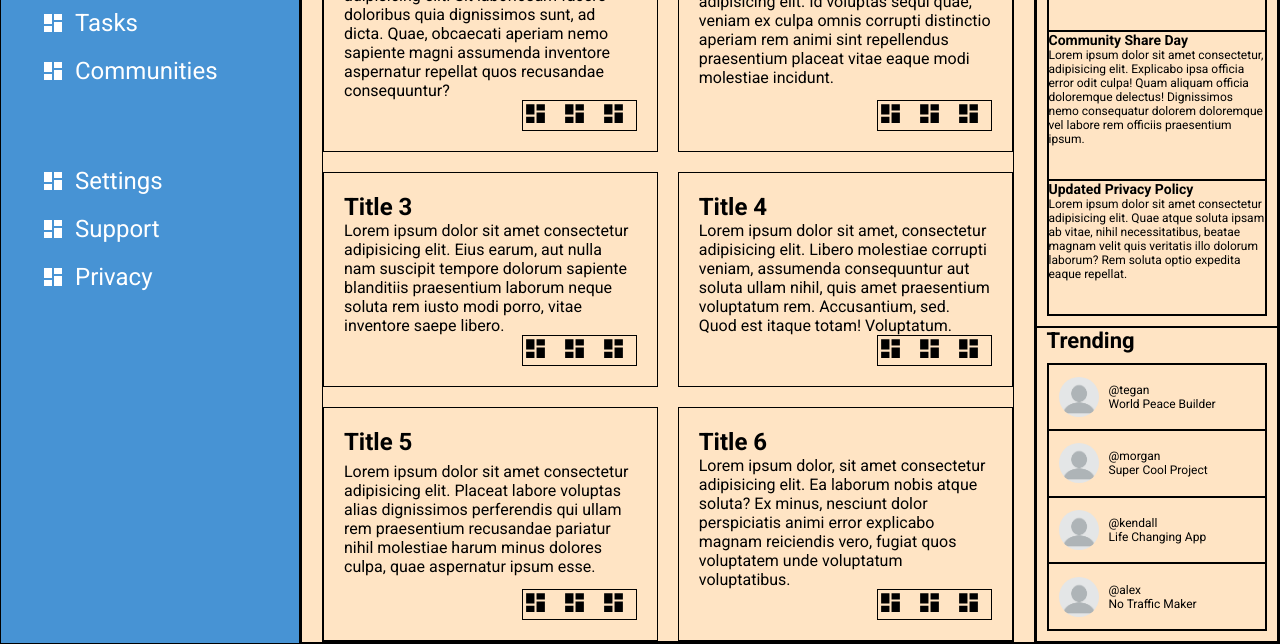
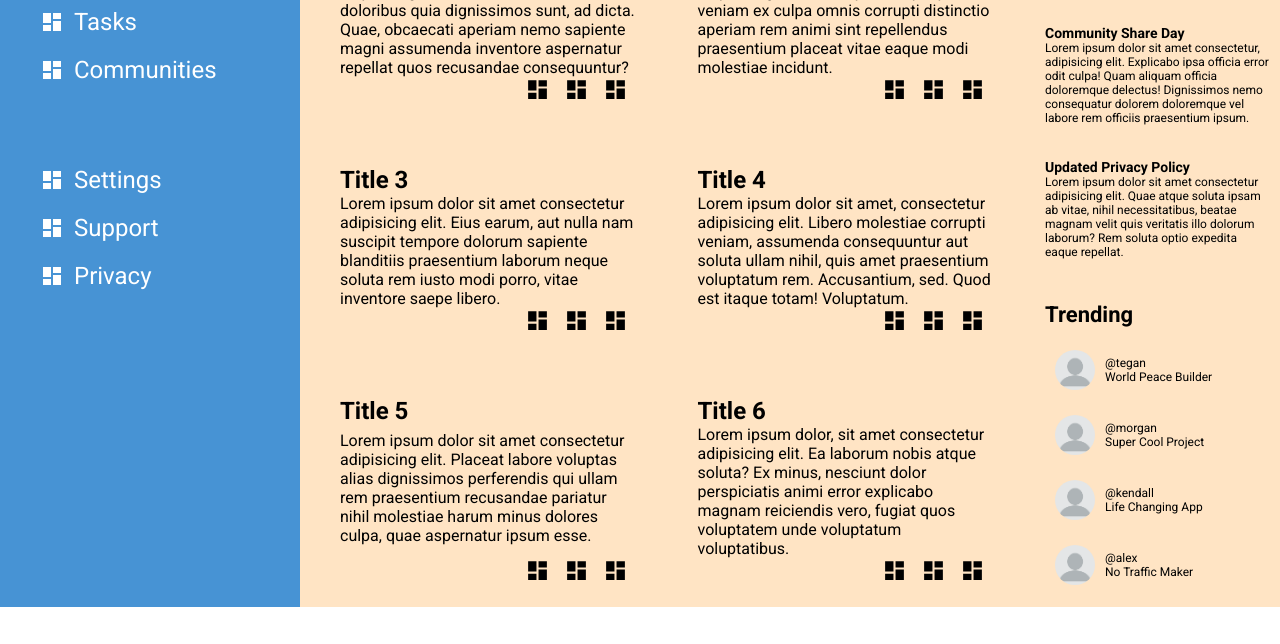
Before and after one commit to JackAgtual/admin-dashboard, a plain HTML site: page index.html in a window 1280 px wide. Shown: the part 318-962 px from the top of the page. After the commit the page ends 925 px from the top, so only its background shows below. Drawn offline with Linux system fonts and the light colour scheme.

Commit message:
Removing helper borders used for layout

```diff
--- a/styles.css
+++ b/styles.css
@@ -29,10 +29,6 @@ h1, h2, p {
 img {
     height: var(--sm-img-size);
     width: auto;
-}
-
-body div {
-    border: 1px solid black;
 }
 
 /* Sidebar styling */
```
